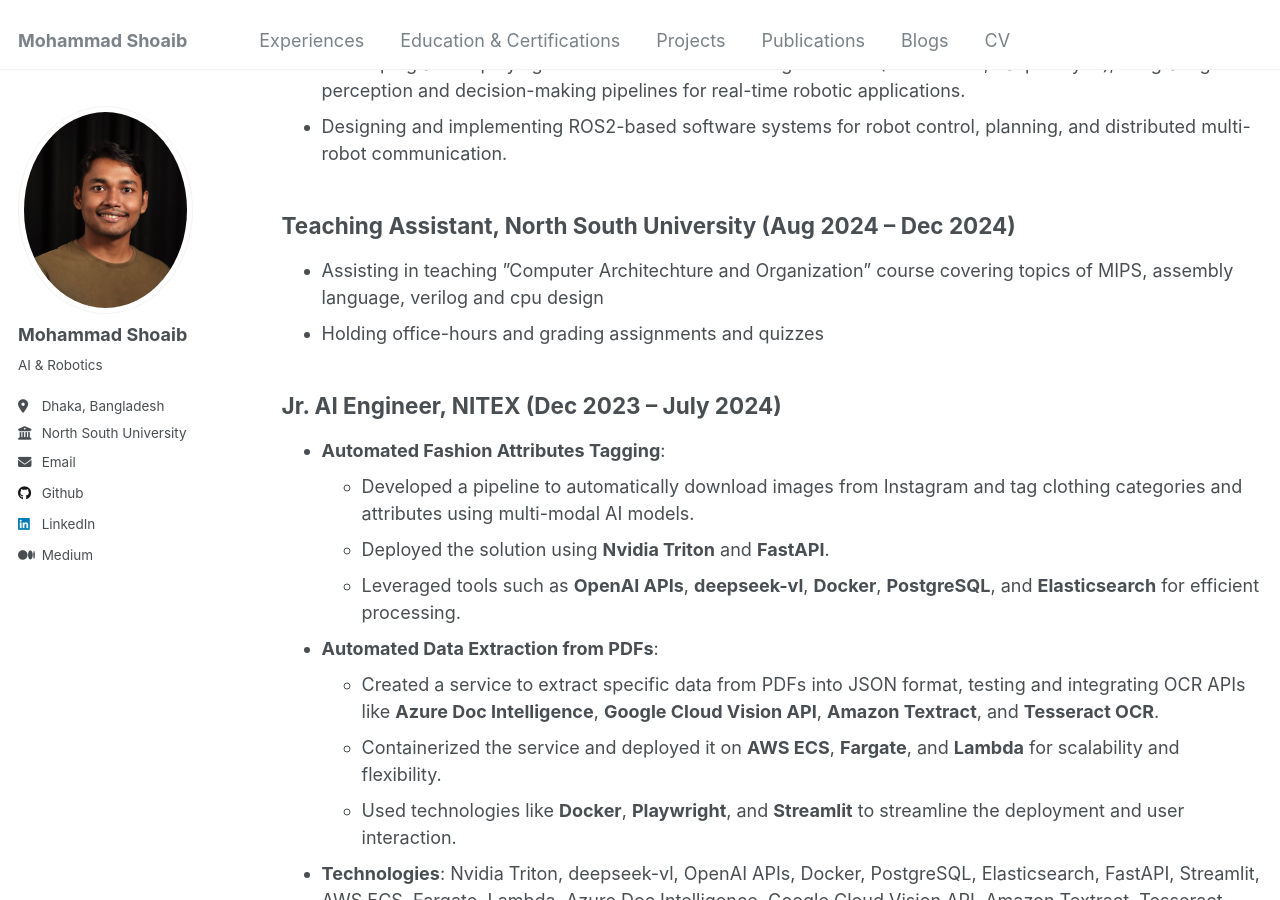
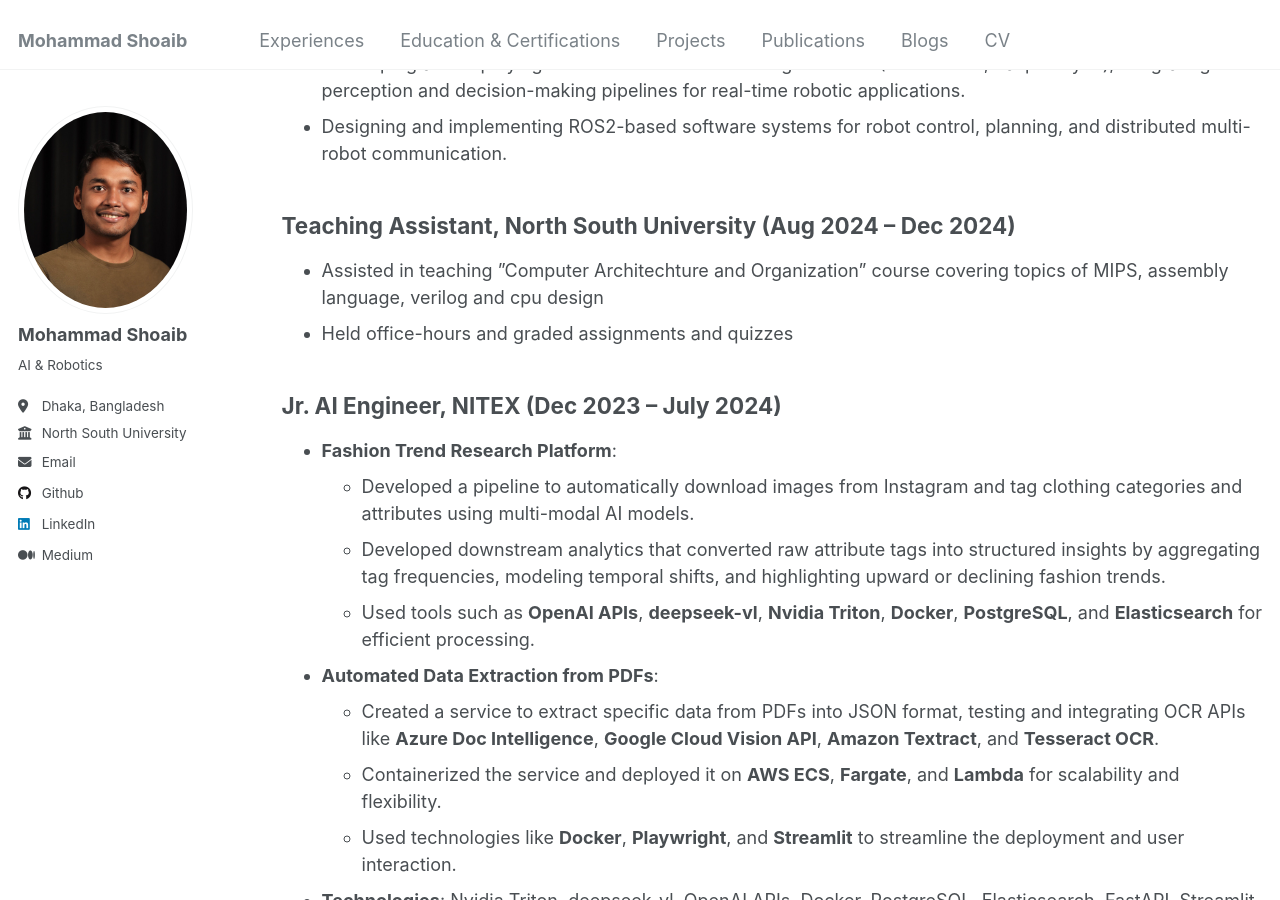
Before and after one commit to shoaib6174/shoaib6174.github.io, a Jekyll site: the page built from _pages/experiences.md, in a window 1280 px wide and 900 px high, scrolled down 300 px. Built offline with Jekyll 4.4.1, drawn with Linux system fonts in a browser that asks for light colours.

Commit message:
corrections

```diff
--- a/_pages/experiences.md
+++ b/_pages/experiences.md
@@ -21,16 +21,16 @@
 
 ## Teaching Assistant, North South University (Aug 2024 – Dec 2024)
 
-- Assisting in teaching ”Computer Architechture and Organization” course covering topics of MIPS, assembly language,
+- Assisted in teaching ”Computer Architechture and Organization” course covering topics of MIPS, assembly language,
 verilog and cpu design
-- Holding office-hours and grading assignments and quizzes
+- Held office-hours and graded assignments and quizzes
 
 ## Jr. AI Engineer, NITEX (Dec 2023 – July 2024)
 
-- **Automated Fashion Attributes Tagging**:
+- **Fashion Trend Research Platform**:
   - Developed a pipeline to automatically download images from Instagram and tag clothing categories and attributes using multi-modal AI models.
-  - Deployed the solution using **Nvidia Triton** and **FastAPI**.
-  - Leveraged tools such as **OpenAI APIs**, **deepseek-vl**, **Docker**, **PostgreSQL**, and **Elasticsearch** for efficient processing.
+  - Developed downstream analytics that converted raw attribute tags into structured insights by aggregating tag frequencies, modeling temporal shifts, and highlighting upward or declining fashion trends.
+  - Used tools such as  **OpenAI APIs**, **deepseek-vl**,  **Nvidia Triton**, **Docker**, **PostgreSQL**,  and **Elasticsearch** for efficient processing.
 
 - **Automated Data Extraction from PDFs**:
   - Created a service to extract specific data from PDFs into JSON format, testing and integrating OCR APIs like **Azure Doc Intelligence**, **Google Cloud Vision API**, **Amazon Textract**, and **Tesseract OCR**.
```
Also changed, not shown: _pages/about.md (+2 -1 lines), 2 other files.
